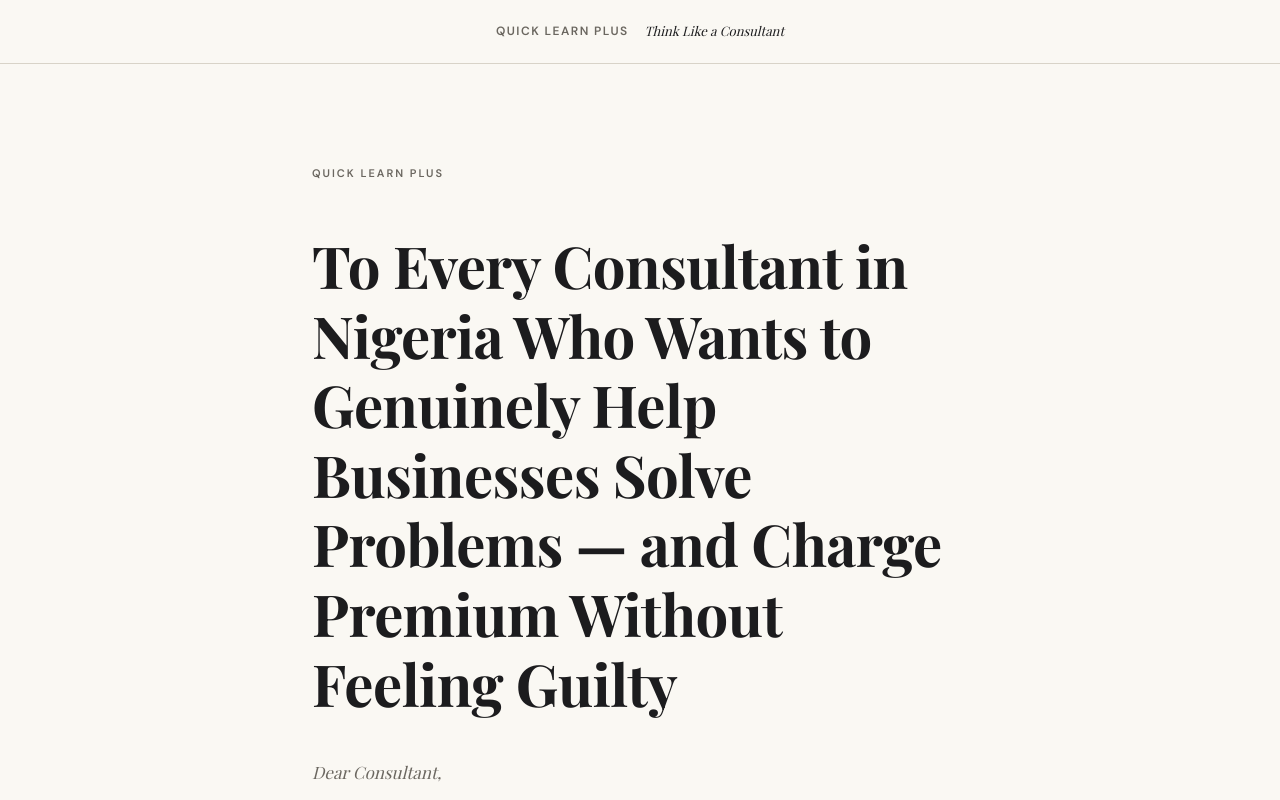
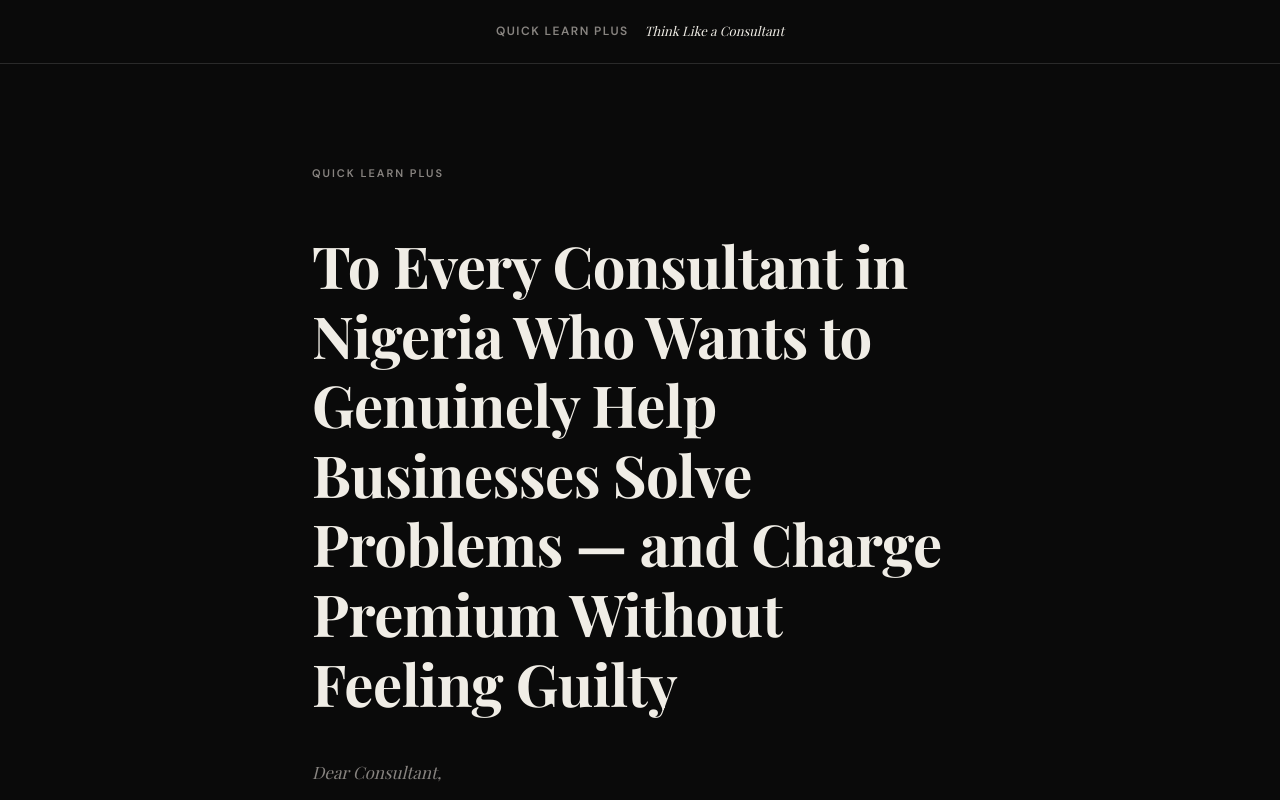
Before and after one commit to lawtg/execute-document-prompt, a React (Vite) app: page / in a window 1280 px wide. Shown: the top 800 px of the page. Built offline with nearby package versions, Linux system fonts and the light colour scheme; no server answers; a web font is replaced by a local one.

Commit message:
Full black theme: all backgrounds, borders, and text colors

```diff
--- a/src/App.tsx
+++ b/src/App.tsx
@@ -42,7 +42,7 @@ function FadeIn({ children, delay = 0, className = '' }: { children: React.React
 function Divider({ gold = false }: { gold?: boolean }) {
   return (
     <div className="reading-col">
-      <hr style={{ border: 'none', borderTop: `1px solid ${gold ? '#B89B5E' : '#D8D3C8'}`, margin: '0' }} />
+      <hr style={{ border: 'none', borderTop: `1px solid ${gold ? '#B89B5E' : '#2A2A2A'}`, margin: '0' }} />
     </div>
   )
 }
@@ -56,8 +56,8 @@ function CTAButton({ text, id }: { text: string; id?: string }) {
       id={id}
       style={{
         display: 'inline-block',
-        backgroundColor: '#0D2137',
-        color: '#FAF8F3',
+        backgroundColor: '#B89B5E',
+        color: '#0A0A0A',
         fontFamily: "'DM Sans', sans-serif",
         fontSize: '15px',
         fontWeight: 600,
@@ -70,11 +70,11 @@ function CTAButton({ text, id }: { text: string; id?: string }) {
         cursor: 'pointer',
       }}
       onMouseEnter={e => {
-        (e.currentTarget as HTMLAnchorElement).style.backgroundColor = '#1A3A5C'
+        (e.currentTarget as HTMLAnchorElement).style.backgroundColor = '#A08848'
         ;(e.currentTarget as HTMLAnchorElement).style.transform = 'translateY(-1px)'
       }}
       onMouseLeave={e => {
-        (e.currentTarget as HTMLAnchorElement).style.backgroundColor = '#0D2137'
+        (e.currentTarget as HTMLAnchorElement).style.backgroundColor = '#B89B5E'
         ;(e.currentTarget as HTMLAnchorElement).style.transform = 'translateY(0)'
       }}
     >
@@ -318,7 +318,7 @@ export default function App() {
       </section>
 
       {/* ── WHAT IS THE BOOK ── */}
-      <section style={{ backgroundColor: '#F3F0E8', paddingTop: '80px', paddingBottom: '80px' }}>
+      <section style={{ backgroundColor: '#111111', paddingTop: '80px', paddingBottom: '80px' }}>
         <div className="reading-col">
           <FadeIn>
             <p style={{
@@ -471,7 +471,7 @@ export default function App() {
       </section>
 
       {/* ── BONUSES ── */}
-      <section style={{ backgroundColor: '#F3F0E8', paddingTop: '80px', paddingBottom: '80px' }}>
+      <section style={{ backgroundColor: '#111111', paddingTop: '80px', paddingBottom: '80px' }}>
         <div style={{ maxWidth: '1000px', margin: '0 auto', paddingLeft: '1.5rem', paddingRight: '1.5rem' }}>
           <FadeIn>
             <p style={{
@@ -503,7 +503,7 @@ export default function App() {
             {bonuses.slice(0, 2).map((bonus, i) => (
               <FadeIn key={i} delay={i * 60}>
                 <div style={{
-                  backgroundColor: '#1A1714',
+                  backgroundColor: '#141414',
                   border: '1px solid var(--border)',
                   borderRadius: '10px',
                   overflow: 'hidden',
@@ -515,7 +515,7 @@ export default function App() {
                     <span style={{
                       display: 'inline-block',
                       backgroundColor: '#B89B5E',
-                      color: '#1C1C1E',
+                      color: '#0A0A0A',
                       fontSize: '10px',
                       fontWeight: 800,
                       letterSpacing: '0.1em',
@@ -542,7 +542,7 @@ export default function App() {
             {bonuses.slice(2).map((bonus, i) => (
               <FadeIn key={i} delay={i * 60}>
                 <div style={{
-                  backgroundColor: '#1A1714',
+                  backgroundColor: '#141414',
                   border: '1px solid var(--border)',
                   borderRadius: '10px',
                   overflow: 'hidden',
@@ -554,7 +554,7 @@ export default function App() {
                     <span style={{
                       display: 'inline-block',
                       backgroundColor: '#B89B5E',
-                      color: '#1C1C1E',
+                      color: '#0A0A0A',
                       fontSize: '10px',
                       fontWeight: 800,
                       letterSpacing: '0.1em',
@@ -611,8 +611,8 @@ export default function App() {
         <div className="reading-col">
           <FadeIn>
             <div style={{
-              border: '1px solid #D8D3C8',
-              borderTop: '3px solid #0D2137',
+              border: '1px solid #2A2A2A',
+              borderTop: '3px solid #B89B5E',
               padding: '48px',
               backgroundColor: 'var(--background)',
             }}>
@@ -687,12 +687,12 @@ export default function App() {
                 </div>
                 <div style={{
                   padding: '28px',
-                  backgroundColor: 'var(--primary)',
-                  color: '#FAF8F3',
-                  border: '1px solid var(--primary)',
+                  backgroundColor: '#1A1A1A',
+                  color: '#F0EDE6',
+                  border: '1px solid #B89B5E',
                 }}>
                   <p style={{ fontSize: '15px', fontWeight: 600, letterSpacing: '0.06em', textTransform: 'uppercase', color: '#B89B5E', marginBottom: '12px' }}>With the guide</p>
-                  <p style={{ fontSize: '17px', lineHeight: 1.7, margin: 0, color: '#FAF8F3' }}>Have a practical system for breaking the problem down and figuring out what to do next.</p>
+                  <p style={{ fontSize: '17px', lineHeight: 1.7, margin: 0, color: '#F0EDE6' }}>Have a practical system for breaking the problem down and figuring out what to do next.</p>
                 </div>
               </div>
 
@@ -713,7 +713,7 @@ export default function App() {
       </section>
 
       {/* ── PRICE ── */}
-      <section style={{ backgroundColor: '#F3F0E8', paddingTop: '80px', paddingBottom: '80px' }}>
+      <section style={{ backgroundColor: '#111111', paddingTop: '80px', paddingBottom: '80px' }}>
         <div className="reading-col">
           <FadeIn>
             <p style={{
@@ -939,7 +939,7 @@ export default function App() {
       <footer style={{
         borderTop: '1px solid var(--border)',
         padding: '32px 0',
-        backgroundColor: '#F3F0E8',
+        backgroundColor: '#111111',
       }}>
         <div style={{ maxWidth: '1200px', margin: '0 auto', padding: '0 2rem', textAlign: 'center' }}>
           <p style={{
@@ -960,7 +960,7 @@ export default function App() {
         left: 0,
         right: 0,
         padding: '16px',
-        backgroundColor: '#0D2137',
+        backgroundColor: '#0A0A0A',
         borderTop: '1px solid rgba(184,155,94,0.3)',
         zIndex: 100,
         display: 'none',
@@ -978,7 +978,7 @@ export default function App() {
             width: '100%',
             textAlign: 'center',
             backgroundColor: '#B89B5E',
-            color: '#FAF8F3',
+            color: '#F0EDE6',
             fontFamily: "'DM Sans', sans-serif",
             fontSize: '14px',
             fontWeight: 600,
--- a/src/index.css
+++ b/src/index.css
@@ -14,20 +14,20 @@
 }
 
 :root {
-  --background: #FAF8F3;
-  --foreground: #1C1C1E;
-  --card: #F3F0E8;
-  --card-foreground: #1C1C1E;
-  --primary: #0D2137;
-  --primary-foreground: #FAF8F3;
-  --secondary: #F3F0E8;
-  --secondary-foreground: #1C1C1E;
-  --muted: #EDE9DF;
-  --muted-foreground: #6B6760;
+  --background: #0A0A0A;
+  --foreground: #F0EDE6;
+  --card: #141414;
+  --card-foreground: #F0EDE6;
+  --primary: #F0EDE6;
+  --primary-foreground: #0A0A0A;
+  --secondary: #1A1A1A;
+  --secondary-foreground: #F0EDE6;
+  --muted: #1A1A1A;
+  --muted-foreground: #888480;
   --accent: #B89B5E;
-  --accent-foreground: #FAF8F3;
-  --border: #D8D3C8;
-  --ring: #0D2137;
+  --accent-foreground: #0A0A0A;
+  --border: #2A2A2A;
+  --ring: #B89B5E;
   --radius: 3px;
 }
 
```
